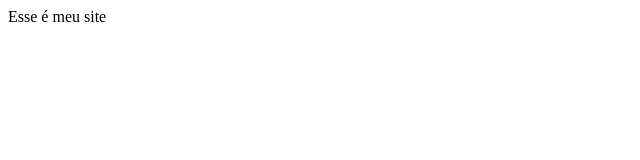
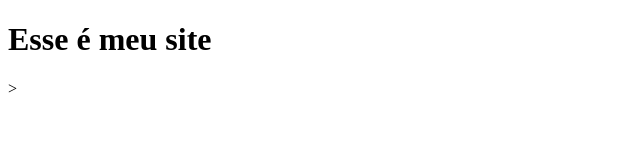
Before and after one commit to leandrofador/site, a plain HTML site: page index.html in a window 1280 px wide. Shown: the whole page, without its empty margins (0-640 px from the left). Drawn offline with Linux system fonts and the light colour scheme.

```diff
--- a/index.html
+++ b/index.html
@@ -5,6 +5,6 @@
 <title> Meu Site </title>
 </head>
 <body>
-    Esse é meu site
+    <h1>Esse é meu site</h1>>
 </body>
 </html>
```
